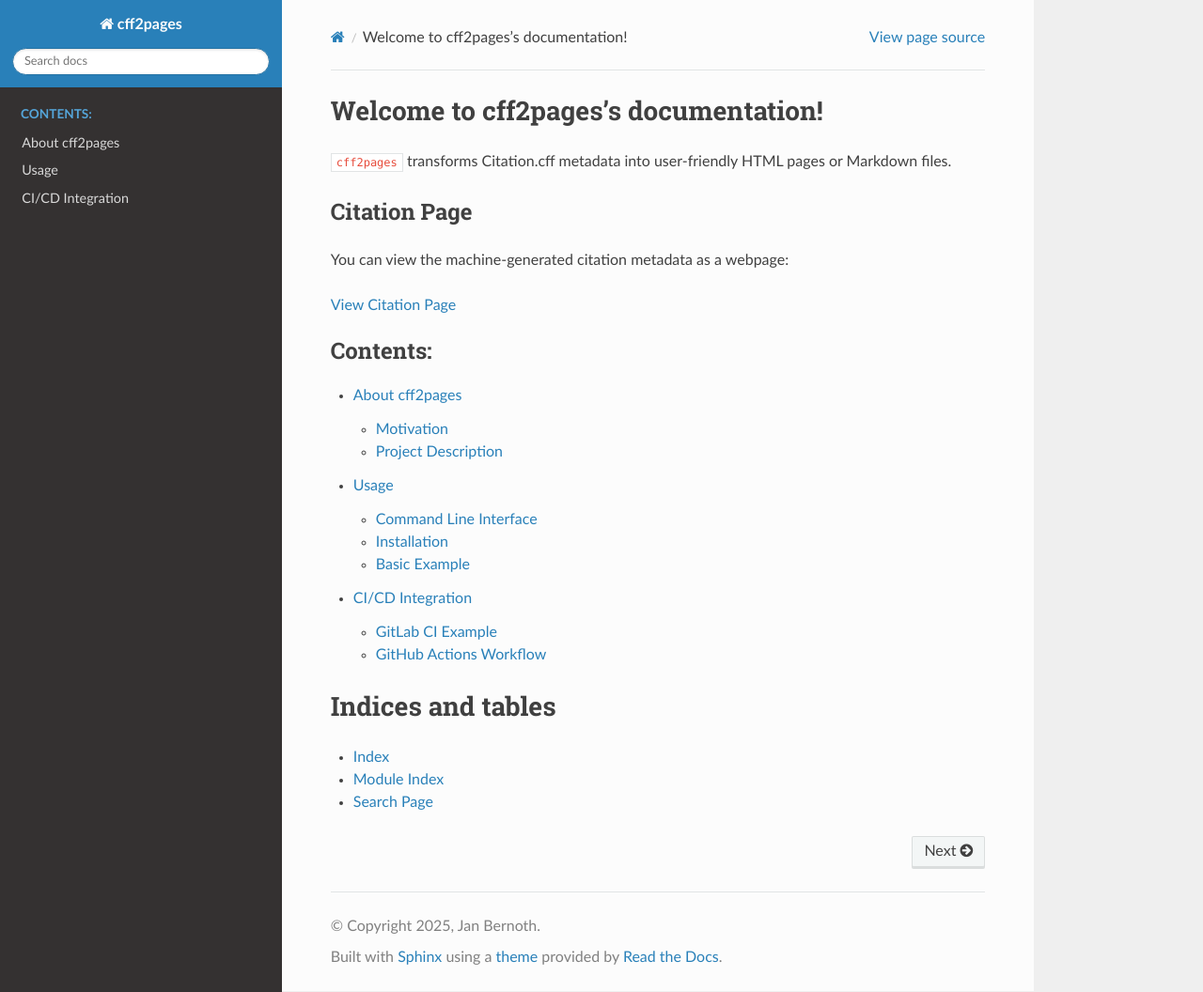
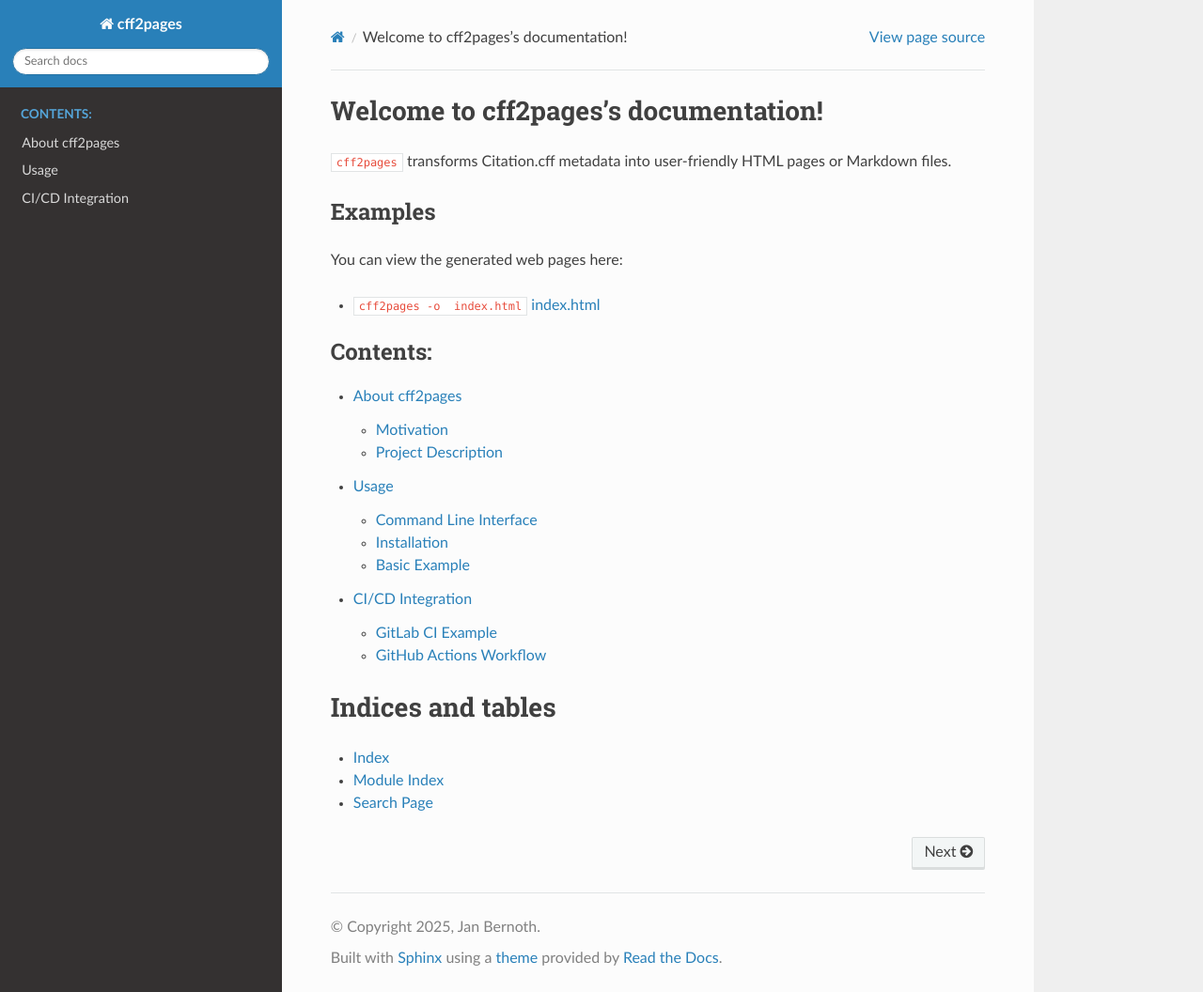
Before and after one commit to University-of-Potsdam-MM/cff2pages, a Sphinx documentation site: the page built from docs/index.rst, in a window 1280 px wide and 1056 px high. Shown: the whole window at 94% size. Built offline with Sphinx 7.4.7 and the Read the Docs theme 3.1.0, drawn with Linux system fonts in a browser that asks for light colours.

Commit message:
Action produce_pages: Move docs to public

```diff
--- a/docs/index.rst
+++ b/docs/index.rst
@@ -6,12 +6,12 @@ Welcome to cff2pages's documentation!
 ``cff2pages`` transforms Citation.cff metadata into user-friendly HTML pages or Markdown files.
 
 
-Citation Page
+Examples
 -------------
 
-You can view the machine-generated citation metadata as a webpage:
+You can view the generated web pages here:
 
-`View Citation Page <_static/citation/index.html>`_
+- ``cff2pages -o  index.html`` `index.html <_static/citation/index.html>`_
 
 .. toctree::
    :maxdepth: 2
```
Also changed, not shown: 1 other file.
